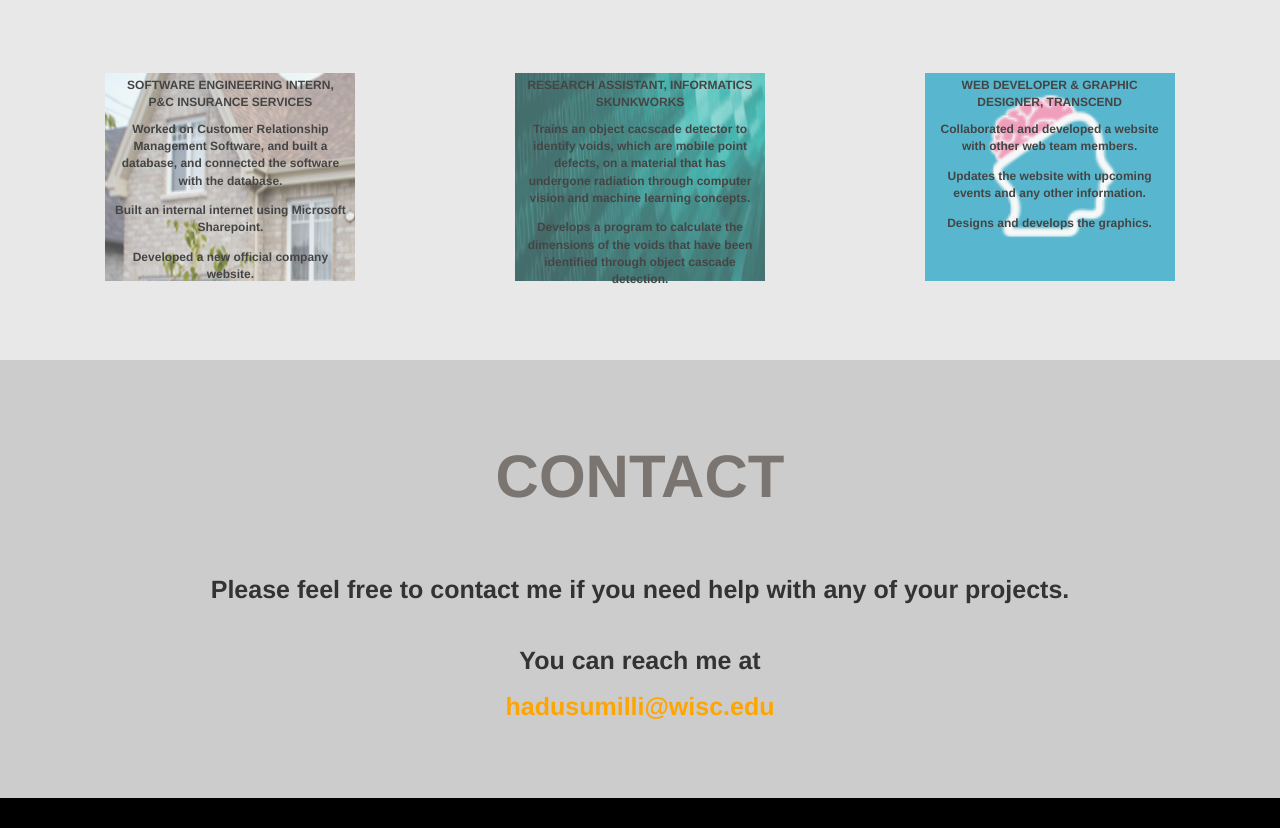
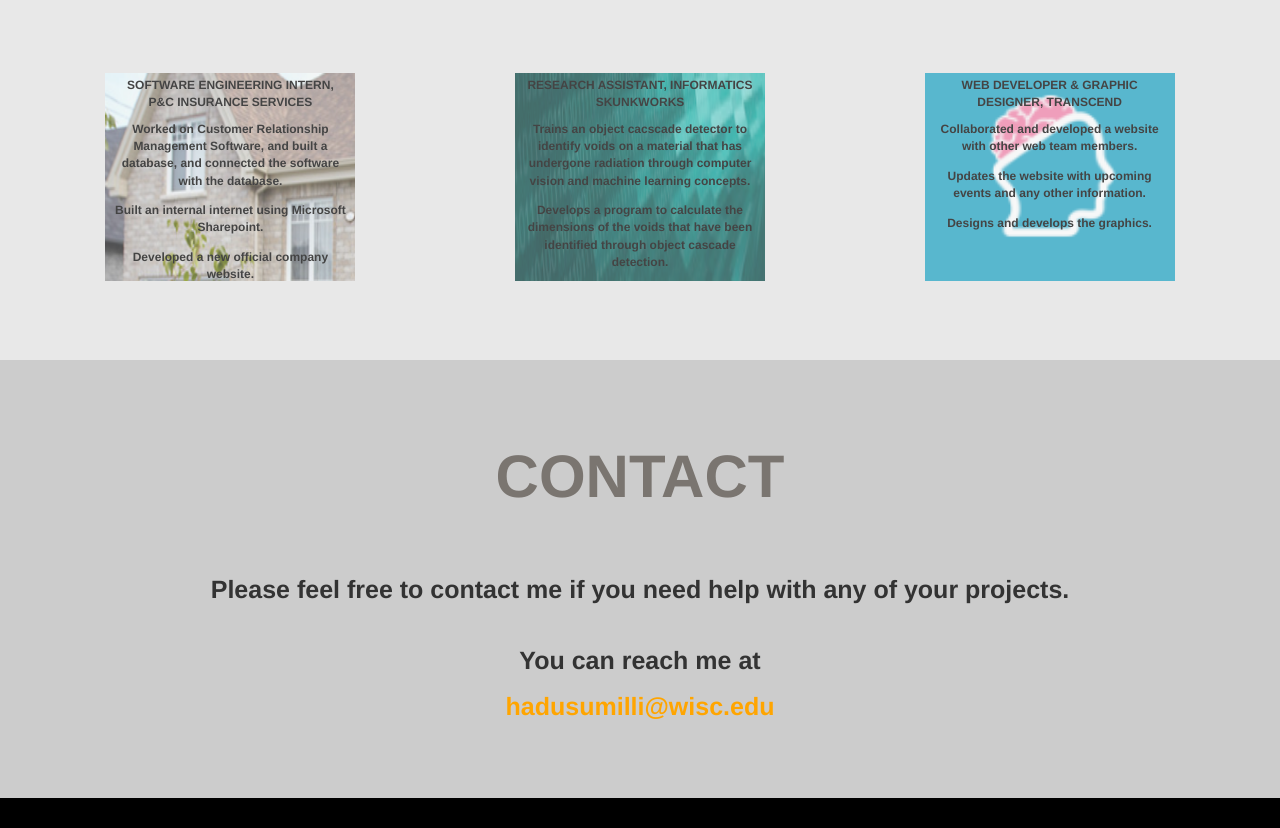
Before and after one commit to jsdelivrbot/pw-webdev, a website: page public/index.html in a window 1280 px wide. Shown: the part 2981-3809 px from the top of the page. Drawn offline with nearby package versions, Linux system fonts and the light colour scheme.

Commit message:
Update index.html

```diff
--- a/public/index.html
+++ b/public/index.html
@@ -135,7 +135,7 @@
 
                 <div id="experience2" class="experience">
                     <p class="p1E">RESEARCH ASSISTANT, INFORMATICS SKUNKWORKS</p>
-                    <p class="p2E">Trains an object cacscade detector to identify voids, which are mobile point defects, on a material that has undergone radiation through computer vision and machine learning concepts.</p>
+                    <p class="p2E">Trains an object cacscade detector to identify voids on a material that has undergone radiation through computer vision and machine learning concepts.</p>
                     <p class="p2E">Develops a program to calculate the dimensions of the voids that have been identified through object cascade detection.</p>
                 </div>
 
```
